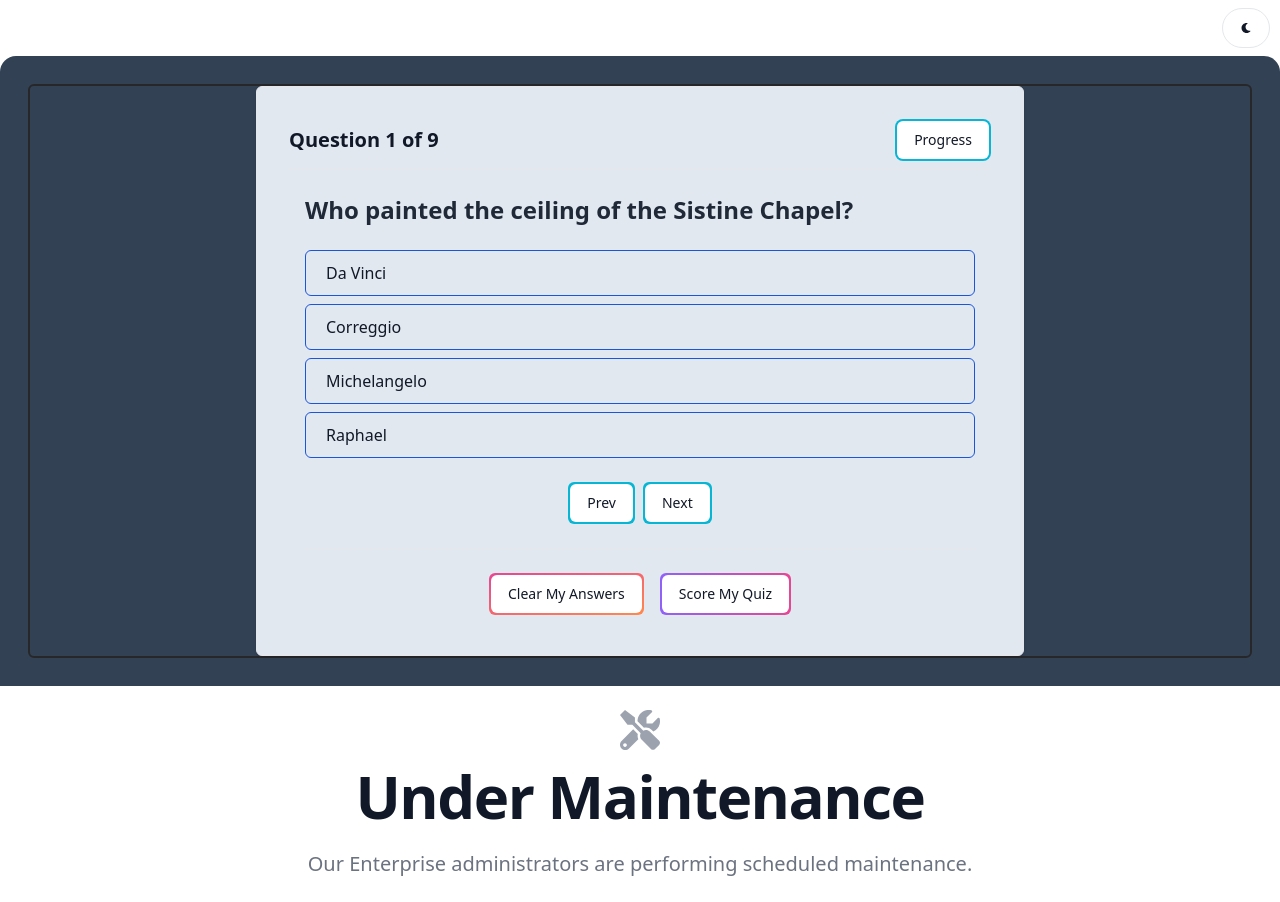
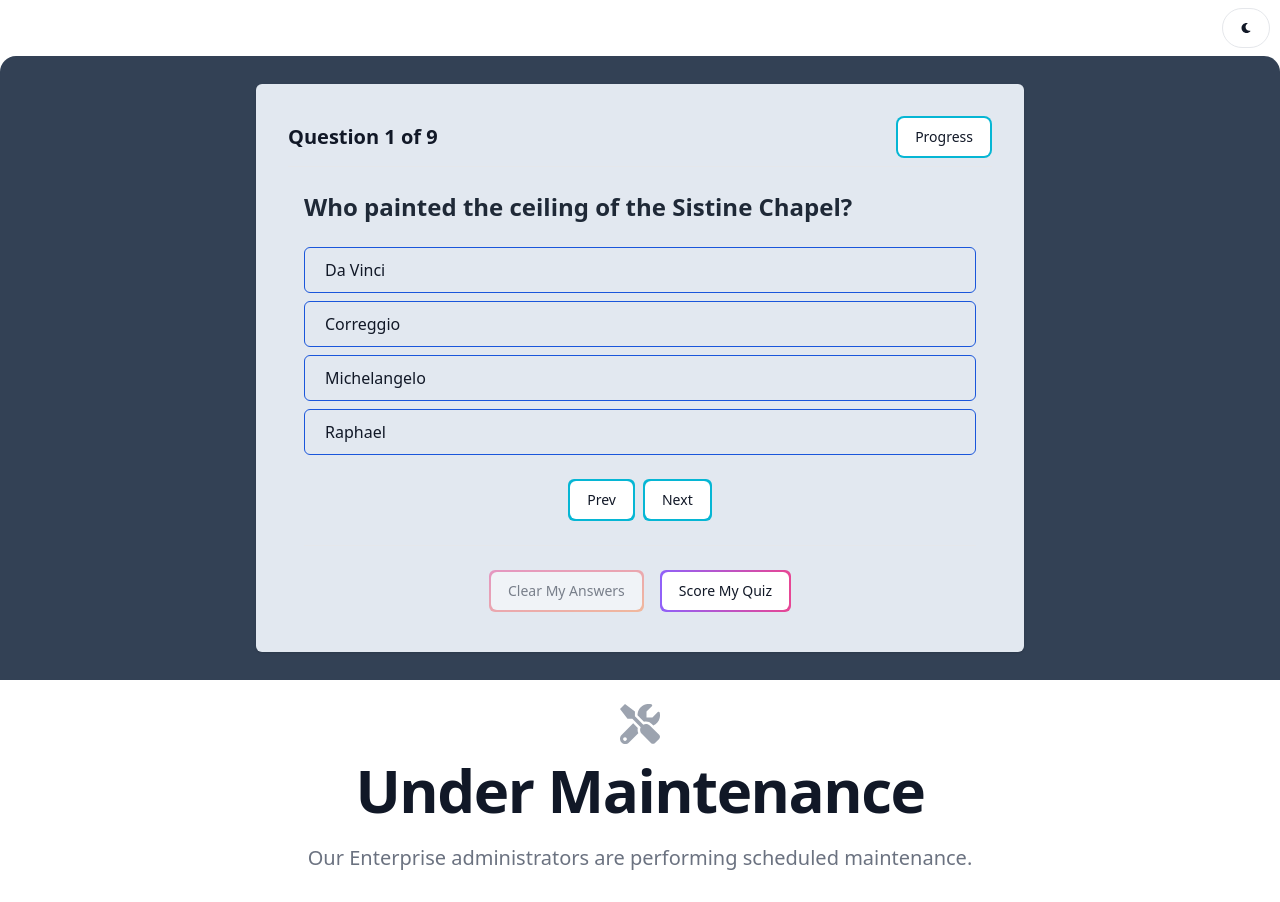
Before and after one commit to IAMAmanRaj/LearningPathway, a React (Vite) app in the folder client/: page /interest in a window 1280 px wide. Built offline with nearby package versions, Linux system fonts and the light colour scheme.

Commit message:
Add logic for edge cases

```diff
--- a/client/src/App.jsx
+++ b/client/src/App.jsx
@@ -3,7 +3,7 @@ import { BrowserRouter, Routes, Route } from "react-router-dom";
 import './App.css'
 import Home from './pages/Home';
 import Interest from './pages/Interest';
-import Header from './components/Header'
+
 
 function App() {
 
--- a/client/src/components/QuestionCard.jsx
+++ b/client/src/components/QuestionCard.jsx
@@ -12,8 +12,8 @@ const QuestionCard = ({
     handleProgressToggle,
 }) => {
     return (
-        <div className="flex justify-center border-2  border-zinc-800 rounded-md dark:border-slate-200 ">
-            <div className='w-full max-w-3xl p-4 bg-slate-200 border border-gray-200 rounded-md shadow sm:p-8 dark:bg-gray-800 dark:border-gray-700'>
+        <div className="flex justify-center  rounded-md dark:border-slate-200 ">
+            <div className='w-full max-w-3xl p-4 bg-slate-200 border-gray-200 rounded-md shadow sm:p-8 dark:bg-gray-800 dark:border-gray-700'>
                 <div className='flex items-center justify-between mb-2'>
                     <h2 className='text-xl font-bold leading-none text-gray-900 dark:text-white'>
                     Question {question.id} of {quizLength}
@@ -62,6 +62,7 @@ const QuestionCard = ({
                             outline
                             className='font-medium rounded-md text-sm  mb-2'
                         gradientDuoTone="cyanToBlue"
+                        disabled={question.id===quizLength?true:false}
                             >
                             Next
                             </Button>
@@ -74,7 +75,8 @@ const QuestionCard = ({
 
                 <Button onClick={handleClearAnswers} type='button' outline
                             className='font-medium rounded-md text-sm  mb-2'
-                        gradientDuoTone="pinkToOrange">
+                        gradientDuoTone="pinkToOrange"
+                        disabled={localStorage.length === 0}>
                     Clear My Answers
                     </Button>
 
--- a/client/src/pages/Home.jsx
+++ b/client/src/pages/Home.jsx
@@ -53,9 +53,9 @@ const [formData,setFormData]=useState({});
         >
           {theme === "light" ? <FaMoon /> : <FaSun />}
         </Button>
-   <Card className='border-black mt-16 mx-auto max-w-[600px] h-screen border-4 '>
+   <Card className='border-black mt-16 mx-auto max-w-[600px] border-4 '>
     <a href="#">
-        <img className="h-[300px] mx-auto  rounded-b-2xl " src="../images/growtika-PYyPeCHonnc-unsplash.jpg" alt="" />
+        <img className="h-[300px] object-cover mx-auto  rounded-b-2xl " src="../images/growtika-PYyPeCHonnc-unsplash.jpg" alt="" />
     </a>
     <div className="p-3">
         <a href="#">
@@ -79,7 +79,7 @@ const [formData,setFormData]=useState({});
             <option value="Biotechnology">Biotechnology</option>
           </Select>
           {showAlert && <Alert className="my-2" color='failure'>Branch not selected</Alert>}
-        <Button className='mt-4 mb-2 ' onClick={handleTakeQuizClick} gradientDuoTone="cyanToBlue" outline>
+        <Button className='mt-4  ' onClick={handleTakeQuizClick} gradientDuoTone="cyanToBlue" outline>
             Take Quiz
           </Button>
     </div>
```
